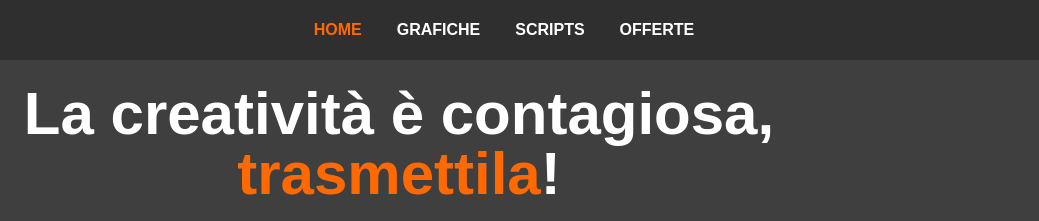
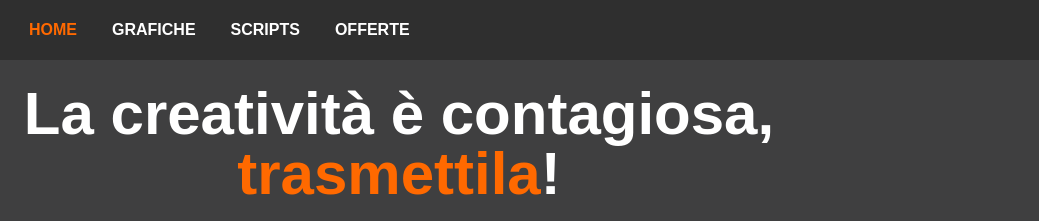
Before and after one commit to AESTHETICADESIGNERS/listino-prezzi, a website: page docs/index.html in a window 1280 px wide. Shown: the top 221 px of the page, 241-1280 px from the left. Drawn offline with Linux system fonts and the light colour scheme; a web font is replaced by a local one.

Commit message:
sistemata centratura links

```diff
--- a/docs/index.html
+++ b/docs/index.html
@@ -10,7 +10,7 @@
 </head>
 <body class="font-koulen bg-[#3f3f40] overflow-x-hidden">
     <!--        NAVBAR      -->
-    <dynamo-navbar></dynamo-navbar>
+    <dynamo-navbar selected="home"></dynamo-navbar>
     <!--        NAVBAR      -->
     <div class="container mx-auto">
         <!--        HEADER      -->
--- a/docs/js/components/dynamo-navbar.js
+++ b/docs/js/components/dynamo-navbar.js
@@ -2,9 +2,9 @@ class DynamoNavbar extends HTMLElement {
     constructor() {
         super();
         this.innerHTML = `
-        <div class="z-10 bg-[#2F2F2F] h-[60px] w-full flex items-center justify-center sticky top-0">
-            <div class="menu-toggle h-[50px] w-[150px] md:ml-[60px]"><img src="./images/logo+scritta.png"></div>
-            <ul class="hidden md:flex mx-auto text-white font-bold uppercase gap-[35px]">
+        <div class="z-10 bg-[#2F2F2F] h-[60px] w-full flex items-center justify-center md:justify-start sticky top-0">
+            <div class="menu-toggle h-[50px] w-[150px] md:ml-[60px] md:mr-[60px]"><img src="./images/logo+scritta.png"></div>
+            <ul class="hidden md:flex text-white font-bold uppercase gap-[35px]">
                 <li class="desktop-link"><a href="#home">home</a></li>
                 <li class="desktop-link"><a href="#grafiche">grafiche</a></li>
                 <li class="desktop-link"><a href="#scripts">scripts</a></li>
@@ -24,8 +24,8 @@ class DynamoNavbar extends HTMLElement {
         this.desktopLinks = Array.from(this.getElementsByClassName("desktop-link"));
         this.mobileLinks = Array.from(this.getElementsByClassName("mobile-link"));
         // Aggiungo il link attivo di default
-        this.activateLink(this.desktopLinks, "home");
-        this.activateLink(this.mobileLinks, "home");
+        this.activateLink(this.desktopLinks, this.getAttribute("selected"));
+        this.activateLink(this.mobileLinks, this.getAttribute("selected"));
         // Aggiungo l'evento onclick per tutti i li
         this.addEventListenerToLinks(this.desktopLinks);
         this.addEventListenerToLinks(this.mobileLinks);
```
Also changed, not shown: docs/css/tailwindcss.css. Lines whose indentation alone changed are shown as unchanged.
